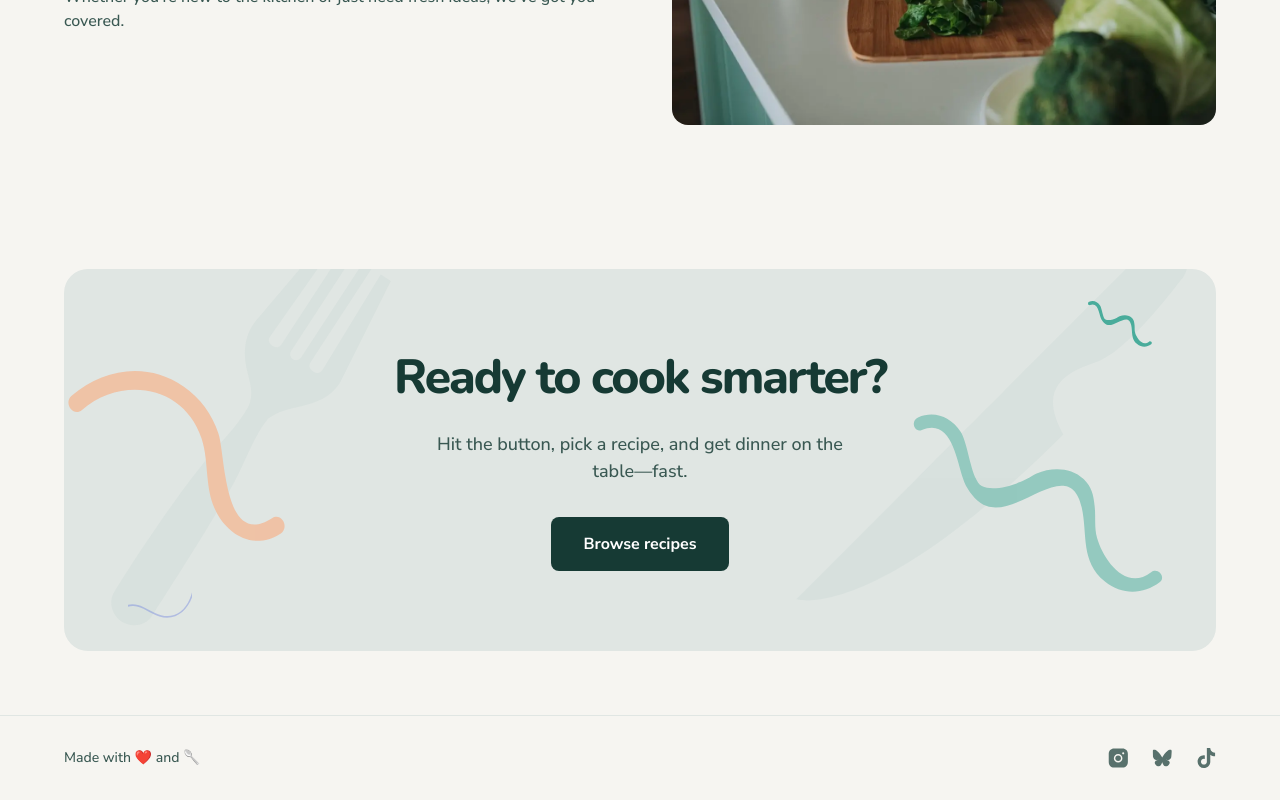
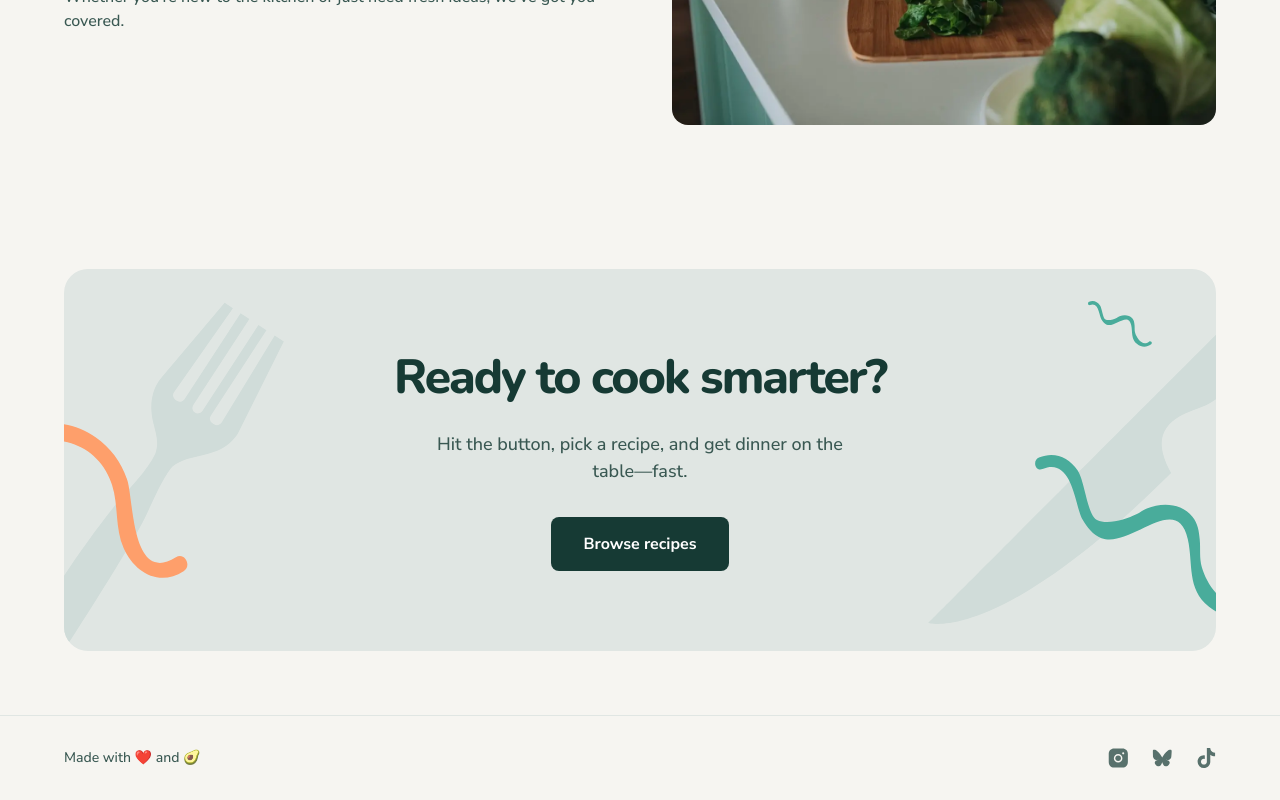
Before and after one commit to axoo01/recipe-finder, an Angular app: page / in a window 1280 px wide. Shown: the part 1809-2609 px from the top of the page. Built offline with nearby package versions, Linux system fonts and the light colour scheme.

Commit message:
feat: refined the fork and knife in footer space

```diff
--- a/src/app/components/cta/cta.component.html
+++ b/src/app/components/cta/cta.component.html
@@ -2,7 +2,6 @@
   <div class="cta-container">
     <div class="cta-card">
       <img src="assets/images/pattern-fork.svg" alt="" class="pattern pattern-fork">
-      <img src="assets/images/pattern-squiggle-1.svg" alt="" class="pattern pattern-squiggle-left">
       <div class="cta-content">
         <h2>Ready to cook smarter?</h2>
         <p>Hit the button, pick a recipe, and get dinner on the table—fast.</p>
--- a/src/app/components/cta/cta.component.scss
+++ b/src/app/components/cta/cta.component.scss
@@ -74,23 +74,15 @@
 }
 
 .pattern-fork {
-  left: 0;
-  bottom: 0;
-  height: 110%;
-  opacity: 0.5;
-}
-
-.pattern-squiggle-left {
-  left: var(--spacing-800);
-  bottom: var(--spacing-400);
-  width: 64px;
+  right: 80%;
+  top: 7%;
+  height: 100%;
 }
 
 .pattern-knife {
-  right: 0;
-  bottom: 0;
-  height: 110%;
-  opacity: 0.5;
+  left: 75%;
+  top: 5%;
+  height: 100%;
 }
 
 .pattern-squiggle-right {
--- a/src/app/components/footer/footer.component.html
+++ b/src/app/components/footer/footer.component.html
@@ -1,6 +1,6 @@
 <footer class="footer">
   <div class="footer-container">
-    <p class="footer-text">Made with ❤️ and 🥄</p>
+    <p class="footer-text">Made with ❤️ and 🥑</p>
     <div class="social-links">
       <a href="#" aria-label="Instagram">
         <img src="assets/images/icon-instagram.svg" alt="Instagram">
```
